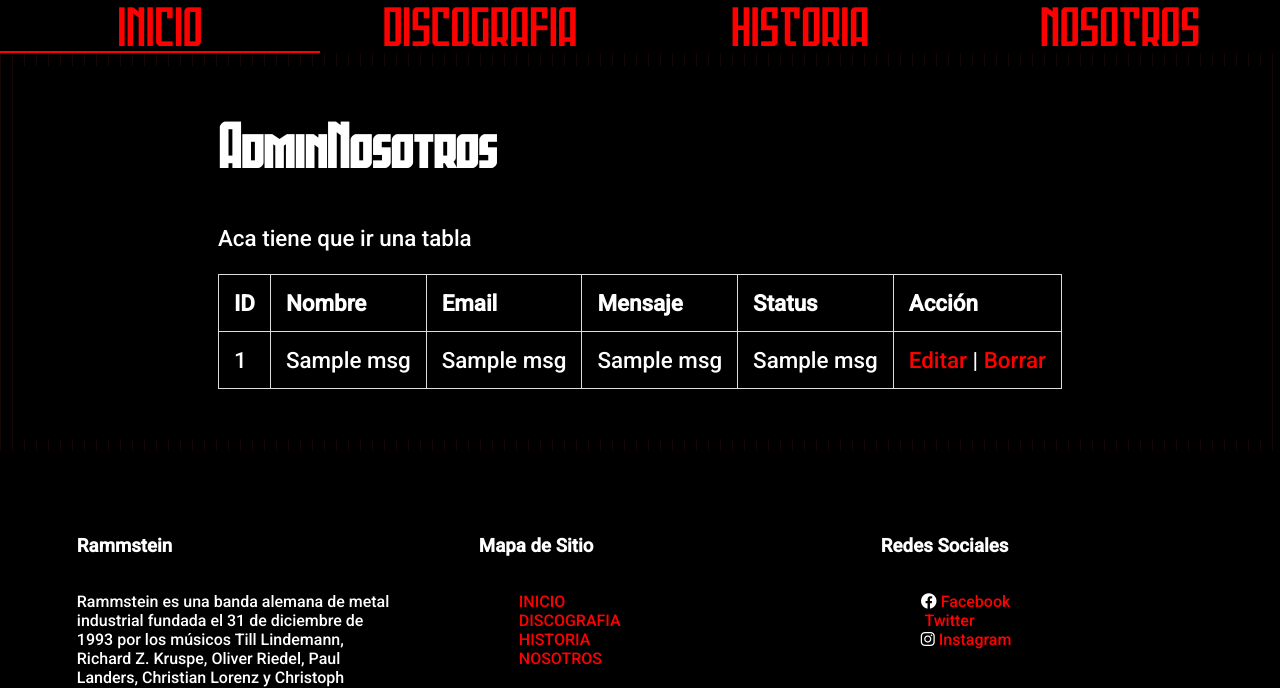
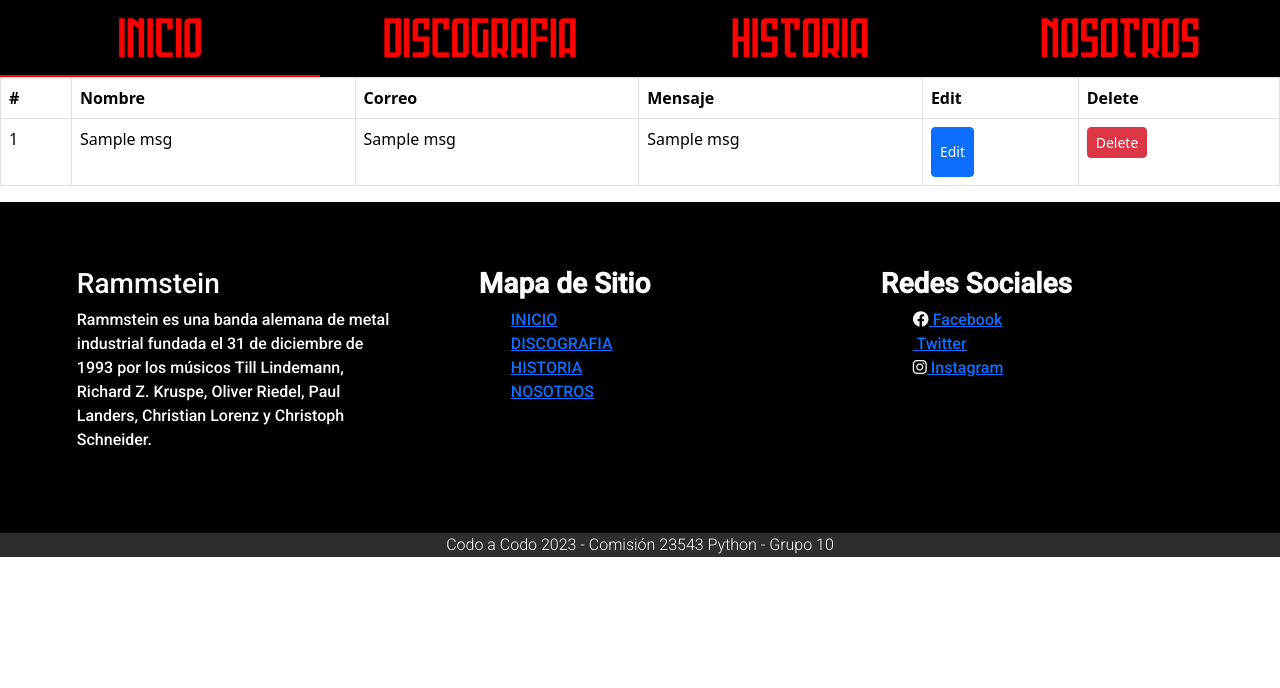
Before and after one commit to Gabrielper37/Apppy, a Flask app: template templates/AdminNosotros.html in a window 1280 px wide. Shown: the top 688 px of the page. Run offline with Flask 3, Linux system fonts and the light colour scheme; the template is opened without the code that fills it: most values are stand-ins (such as "Sample title", 1, 10 or a date in 2020).

Commit message:
falta de la tabla nueva

```diff
--- a/static/css/stylesAdminNosotros.css
+++ b/static/css/stylesAdminNosotros.css
@@ -84,6 +84,7 @@ html {
 }/*          NAV PRINCIPAL          */
 .nav {
   display: flex;
+  flex-wrap: nowrap!important;
   flex-flow: row;
   position: relative;
   top: 0;
--- a/templates/AdminNosotros.html
+++ b/templates/AdminNosotros.html
@@ -3,7 +3,7 @@
 <head>
     <meta charset="UTF-8">
     <meta name="viewport" content="width=device-width, initial-scale=1.0">
-    <link rel="stylesheet" href="static\css\stylesAdminNosotros.css">
+    <link rel="stylesheet" href="static/css/stylesAdminNosotros.css">
     <link rel="shortcut icon" href="static/img/Favicon.ico" type="image/x-icon">
         <!-- Fuentes -->
     <link rel="preconnect" href="https://fonts.googleapis.com">
@@ -13,10 +13,13 @@
     <link rel="stylesheet" href="https://use.fontawesome.com/releases/v6.4.2/css/all.css" crossorigin="anonymous">
         <!-- Animacion -->
     <link rel="stylesheet" href="https://cdnjs.cloudflare.com/ajax/libs/animate.css/4.1.1/animate.min.css" >
-    <script src="static/src\jquery.min.js"></script>
+    <script src="static/src/jquery.min.js"></script>
     <script src="static/src/wow.min.js"></script>
     <script src="static/src/nav.js"></script>
     <script> new WOW().init(); </script>
+    <link href="https://cdn.jsdelivr.net/npm/bootstrap@5.3.2/dist/css/bootstrap.min.css" rel="stylesheet" integrity="sha384-T3c6CoIi6uLrA9TneNEoa7RxnatzjcDSCmG1MXxSR1GAsXEV/Dwwykc2MPK8M2HN" crossorigin="anonymous">
+<script src="https://cdn.jsdelivr.net/npm/bootstrap@5.3.2/dist/js/bootstrap.bundle.min.js" integrity="sha384-C6RzsynM9kWDrMNeT87bh95OGNyZPhcTNXj1NW7RuBCsyN/o0jlpcV8Qyq46cDfL" crossorigin="anonymous"></script>
+
     <title>RAMMSTEIN FAN PAGE</title>
 </head>
 
@@ -51,22 +54,22 @@
       </span>
     </a>
     <!-- NAVEGADOR -->
-    <div class="contenedor">
-      <section class="form_mapa">
-        <article>
-            <h2 >AdminNosotros</h2>
-            <p>Aca tiene que ir una tabla</p>
-            <table class="table table-light" style="border-collapse: collapse; border-color: white;">
-                <thead class="thead-light">
+     <!-- Fin contenedor -->
+
+
+
+    <table class="table table-bordered">
+        <thead>
             <tr>
-                        <th>ID</th>
-                        <th>Nombre</th>
-                        <th>Email</th>
-                        <th>Mensaje</th>
-                        <th>Status</th>
-                        <th>Acción</th>
+                <th scope="col">#</th>
+                <th scope="col">Nombre</th>
+                <th scope="col">Correo</th>
+                <th scope="col">Mensaje</th>
+                <th scope="col">Edit</th>
+                <th scope="col">Delete</th>
             </tr>
         </thead>
+
     <tbody>
         {% for msg in msglist %}
             <tr>
@@ -74,17 +77,48 @@
                 <td>{{msg[1]}}</td>
                 <td>{{msg[2]}}</td>
                 <td>{{msg[3]}}</td>
-                        <td>{{msg[4]}}</td>
 
-                        <td><a class="btn btn-warning" href="/editar/{{msg[0]}}">Editar</a> | <a class="btn btn-danger" href="/adminnosotros/destroy/{{msg[0]}}">Borrar</a> </td>
+                <td><button class="btn btn-primary btn-sm" id="/editar/{{msg[0]}}" data-bs-toggle="modal" data-bs-target="#modal{{msg[0]}}">Edit</button></td>
+                <td><a href="/adminnosotros/destroy/{{msg[0]}}" class="btn btn-danger btn-sm">Delete</a></td>
             </tr>
+
+            <!-- modal -->
+
+            <div class="modal fade" id="modal{{msg[0]}}" tabindex="-1" aria-labelledby="exampleModalLabel" aria-hidden="true">
+                <div class="modal-dialog">
+                  <div class="modal-content">
+                    <div class="modal-header">
+                      <h1 class="modal-title fs-5" id="exampleModalLabel">{{msg[1]}}</h1>
+                      <button type="button" class="btn-close" data-bs-dismiss="modal" aria-label="Close"></button>
+                    </div>
+                    <div class="modal-body">
+                        <form action="/editar/{{msg[0]}}" method="post">
+                            <label>Nombre</label>
+                            <input type="text" class="form-control mb-3" name="username" value="{{msg[1]}}">
+                            <label>Correo</label>
+                            <input type="text" class="form-control mb-3" name="name" value="{{msg[2]}}">
+                            <label>Mensaje</label>
+                            <input type="text" class="form-control mb-3" name="password" value="{{msg[3]}}">
+
+                    </div>
+                    <div class="modal-footer">
+                      <button type="submit" class="btn btn-primary">Guardar Cambios</button>
+                    </div>
+                    </form>
+                  </div>
+                </div>
+              </div>
+
+
+
+
         {% endfor %}
 
     </tbody>
+
 </table>
-        </article>
-      </section>
-    </div> <!-- Fin contenedor -->
+
+
 
     <!-- FOOTER VALGA LA REDUNDANCIA-->
     <footer>
```
Lines whose indentation alone changed are shown as unchanged.
